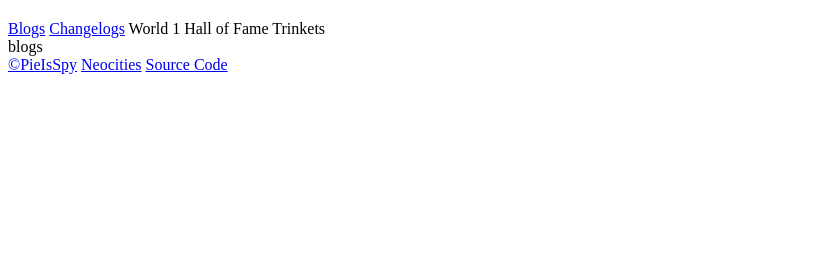
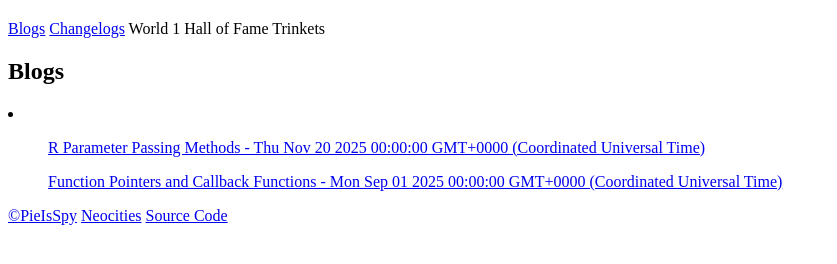
Before and after one commit to PieIsSpy/pieisspy.neocities.org, an Eleventy site: page src/blogs.html in a window 1280 px wide. Shown: the part 60-324 px from the top of the page, without its empty margins (0-837 px from the left). Built offline with nearby package versions, Linux system fonts and the light colour scheme; Eleventy itself is replaced by a stand-in of ours; files that its build step writes are made by us from their sources.

Commit message:
feat: added iterator for blog collection

```diff
--- a/src/blogs.html
+++ b/src/blogs.html
@@ -1,4 +1,12 @@
 ---
 layout: base_layout.html
 ---
-blogs
+<section>
+    <h2>Blogs</h2>
+
+    <li>
+        {% for blog in collections.blog reversed %}
+            <ul><a href="{{blog.url}}">{{blog.data.title}} - {{blog.date}}</a></ul>
+        {% endfor %}
+    </li>
+</section>
```
